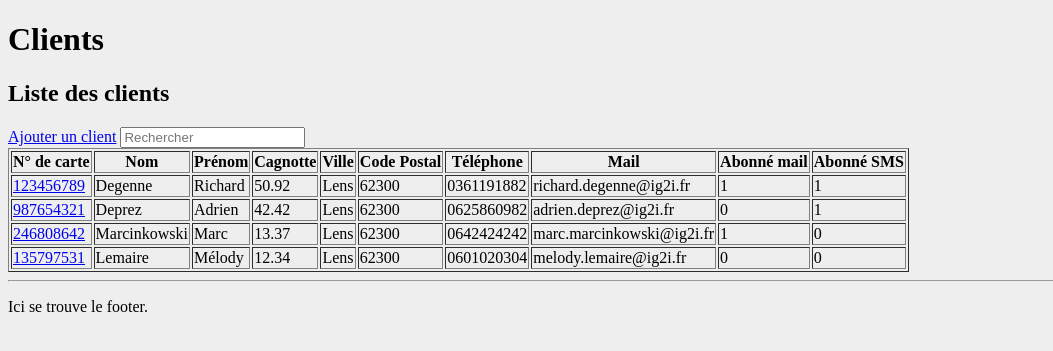
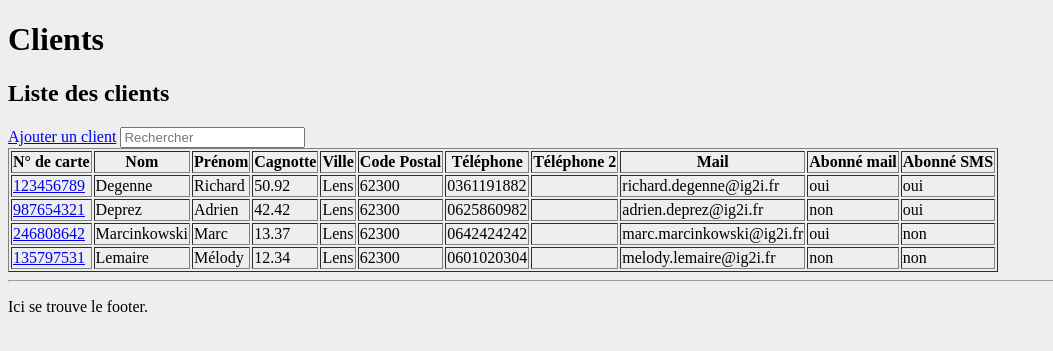
Before and after one commit to CentraleLille-IG2I/fidelity, a PHP site: page /index.php?page=clients in a window 1280 px wide. Shown: the part 52-403 px from the top of the page, without its empty margins (0-1053 px from the left). Run offline with PHP 8.4, Linux system fonts and the light colour scheme; data comes from the database, SQL or seed files in the repository.

Commit message:
modification mineur sur l'affichage du client

```diff
--- a/Modules/clients.php
+++ b/Modules/clients.php
@@ -70,14 +70,22 @@ echo "<h1>Clients</h1>\n";
 /*---------------------------*/
 function liste()
 {
+	$aboMail="non";
+	$aboSms="non";
 	echo "<h2>Liste des clients</h2>\n";
 	echo "<a href=\"index.php?page=clients&mode=ajouter\">Ajouter un client</a>\n";
 	$clients = getAllClients();
 	echo "<input type=\"text\" id=\"recherche\" placeholder=\"Rechercher\" />";
-	echo "<table id=\"liste\" border=\"1\">\n<tr><th>N° de carte</th><th>Nom</th><th>Prénom</th><th>Cagnotte</th><th>Ville</th><th>Code Postal</th><th>Téléphone</th><th>Mail</th><th>Abonné mail</th><th>Abonné SMS</th></tr>\n";
+	echo "<table id=\"liste\" border=\"1\">\n<tr><th>N° de carte</th><th>Nom</th><th>Prénom</th><th>Cagnotte</th><th>Ville</th><th>Code Postal</th><th>Téléphone</th><th>Téléphone 2</th><th>Mail</th><th>Abonné mail</th><th>Abonné SMS</th></tr>\n";
 	foreach($clients as $client)
 	{
-		echo "<tr id=\"$client[id]\"><td><a href=\"index.php?page=clients&mode=fiche&id=$client[id]\">$client[numeroCarte]</a></td><td>$client[nom]</td><td>$client[prenom]</td><td>$client[cagnotte]</td><td>$client[ville]</td><td>$client[codePostal]</td><td>$client[telephone]</td><td>$client[mail]</td><td>$client[aboMail]</td><td>$client[aboSms]</td></tr>\n";
+		if($client['aboMail']==1) $aboMail="oui";     //plus claire pour le client
+		else $aboMail="non";
+		if($client['aboSms']==1) $aboSms="oui";
+		else $aboSms="non";
+		if($client['telephone2']==Null) $telephone2="Non renseigné";
+		else $telephone2=$client['telephone2'];
+		echo "<tr id=\"$client[id]\"><td><a href=\"index.php?page=clients&mode=fiche&id=$client[id]\">$client[numeroCarte]</a></td><td>$client[nom]</td><td>$client[prenom]</td><td>$client[cagnotte]</td><td>$client[ville]</td><td>$client[codePostal]</td><td>$client[telephone]</td><td>$client[telephone2]</td><td>$client[mail]</td><td>$aboMail</td><td>$aboSms</td></tr>\n";
 	}
 	echo "</table>";
 }
@@ -95,6 +103,10 @@ function fiche()
 	if(isset($_GET['id']) && !empty($_GET['id']))
 	{
 		$client = getClientById($_GET['id']) or die('Une erreur est survenue.');
+		if($client['aboMail']==1) $aboMail="oui";     //plus claire pour le client
+		else $aboMail="non";
+		if($client['aboSms']==1) $aboSms="oui";
+		else $aboSms="non";
 	echo "<a href=\"index.php?page=clients&mode=modifier&id=$client[id]\">Modifier le client</a>\n";
 	echo "<a href=\"index.php?page=clients&mode=supprimer&id=$client[id]\">Supprimer le client</a>\n";
 		echo "<table border=\"1\">\n
@@ -105,10 +117,10 @@ function fiche()
 			<tr><th>Cagnotte</th><td>$client[cagnotte]</td></tr>\n
 			<tr><th>Adresse</th><td>$client[adresse], $client[codePostal] $client[ville]</td></tr>\n
 			<tr><th>Téléphone</th><td>$client[telephone]</td></tr>\n
-			<tr><th>Téléphone</th><td>$client[telephone2]</td></tr>\n
+			<tr><th>Téléphone 2</th><td>$client[telephone2]</td></tr>\n
 			<tr><th>Mail</th><td>$client[mail]</td></tr>\n
-			<tr><th>Abonné mail</th><td>$client[aboMail]</td></tr>\n
-			<tr><th>Abonné SMS</th><td>$client[aboSms]</td></tr>\n
+			<tr><th>Abonné mail</th><td>$aboMail</td></tr>\n
+			<tr><th>Abonné SMS</th><td>$aboSms</td></tr>\n
 			<tr><th>Centres d'intérêt</th><td>$client[interets]</td></tr>\n
 			";
 		echo "</table>";
```
